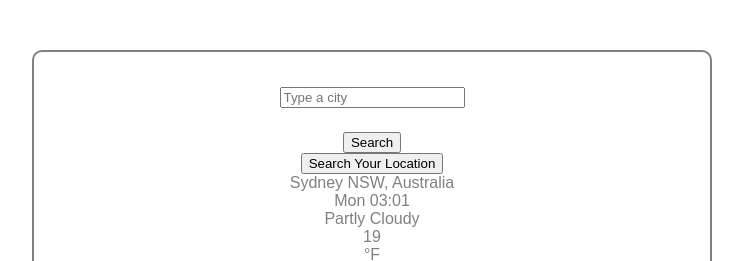
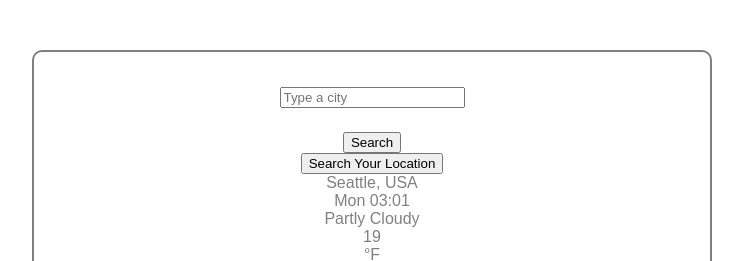
Before and after one commit to torn6810/Git-WeatherProject-Plus, a plain HTML site: page index.html in a window 1280 px wide. Shown: the top 261 px of the page, without its empty margins (268-1011 px from the left). Drawn offline with nearby package versions, Linux system fonts and the light colour scheme; no server answers.

Commit message:
Updated city and country

```diff
--- a/index.html
+++ b/index.html
@@ -16,7 +16,7 @@
  <button id=search-city>Search</button>
  <button id=your-location>Search Your Location</button>
  <div class="city-info">
-    <div id="city-country">Sydney NSW, Australia</div>
+    <div id="city-country">Seattle, USA</div>
     <div id="day-time">Wednesday 22:00</div>
     <div id="weather-description">Partly Cloudy</div>
 
```
